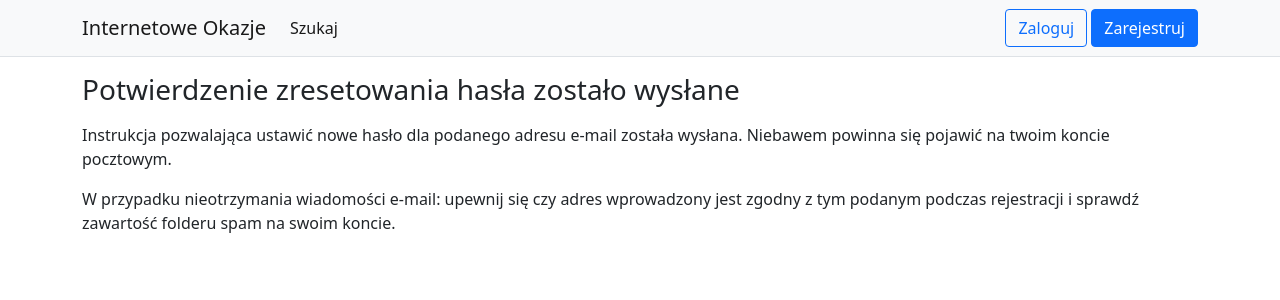
After one commit to PiotrWodecki/io-aggregator, a Django app: template user/templates/registration/password_reset_done.html in a window 1280 px wide. The commit adds this page. Shown: the top 300 px of the page. Run offline with Django 4.2, Linux system fonts and the light colour scheme; the template is opened without the code that fills it, so the values that code supplies are empty.

Commit message:
Translate password reset flow

```diff
--- /dev/null
+++ b/user/templates/registration/password_reset_done.html
@@ -0,0 +1,8 @@
+{% extends "base.html" %}
+{% block title %}Potwierdzenie zresetowania hasła zostało wysłane{% endblock %}
+{% block content %}
+    <div class="col-md-auto">
+        <p>Instrukcja pozwalająca ustawić nowe hasło dla podanego adresu e-mail została wysłana. Niebawem powinna się pojawić na twoim koncie pocztowym.</p>
+        <p>W przypadku nieotrzymania wiadomości e-mail: upewnij się czy adres wprowadzony jest zgodny z tym podanym podczas rejestracji i sprawdź zawartość folderu spam na swoim koncie.</p>
+    </div>
+{% endblock %}
--- a/user/templates/registration/password_reset_form.html
+++ b/user/templates/registration/password_reset_form.html
@@ -2,7 +2,7 @@
 {% load crispy_forms_filters %}
 {% block title %}Reset hasła{% endblock %}
 {% block content %}
-<div class="col-md-auto mt-5">
+<div class="col-md-auto">
     <p>Nie pamiętasz swojego hasła? Wprowadź w poniższym polu swój adres e-mail, a wyślemy ci instrukcję opisującą sposób ustawienia nowego hasła.</p>
     <form method="post">
         {% csrf_token %}
--- /dev/null
+++ b/user/templates/registration/password_reset_subject.txt
@@ -0,0 +1 @@
+Reset hasła dla konta na stronie InternetoweOkazje
```
Also changed, not shown: user/templates/registration/password_reset_complete.html (added, +8 -0 lines), user/templates/registration/password_reset_confirm.html (added, +13 -0 lines), user/templates/registration/password_reset_email.html (added, +8 -0 lines).
